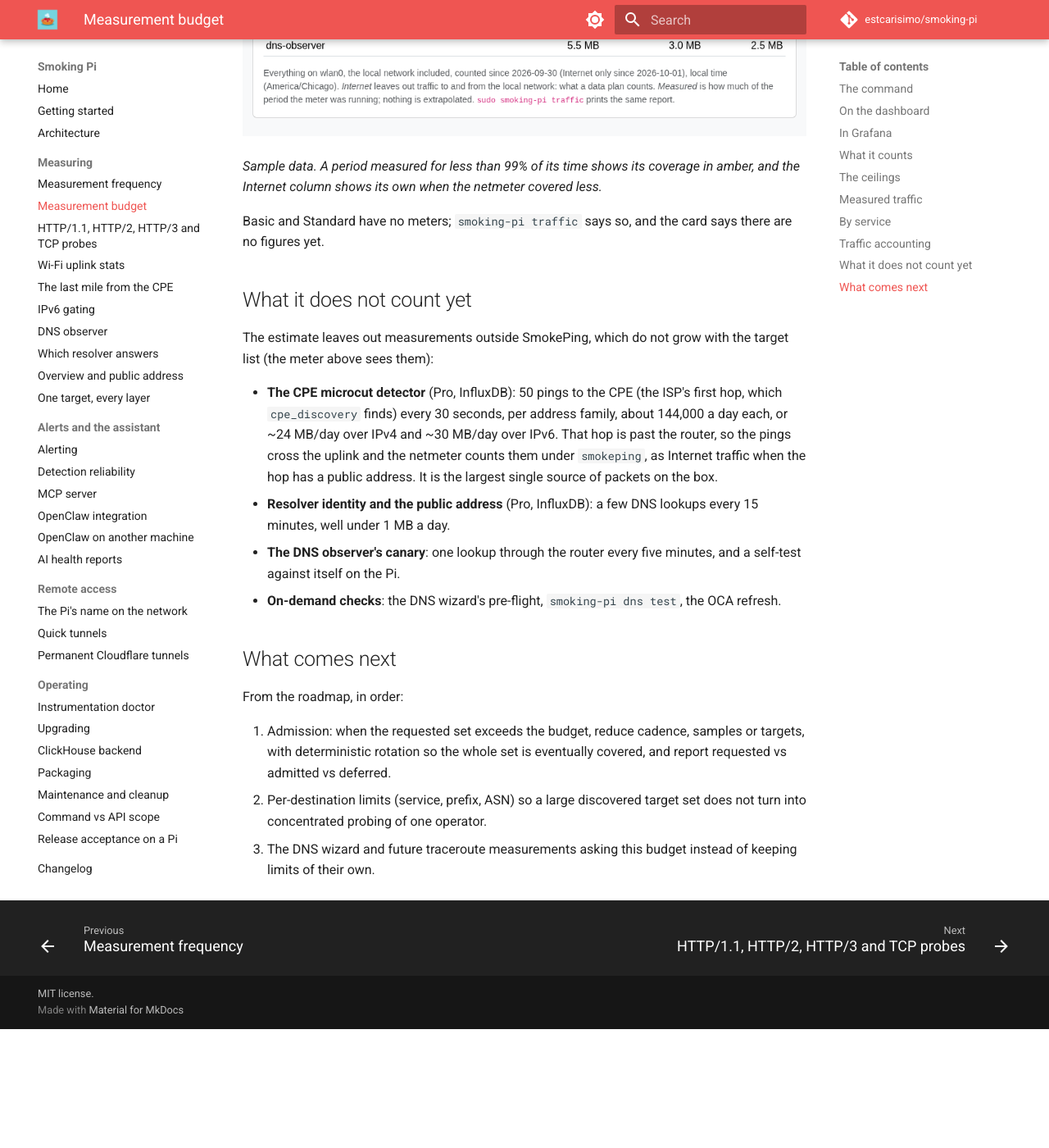
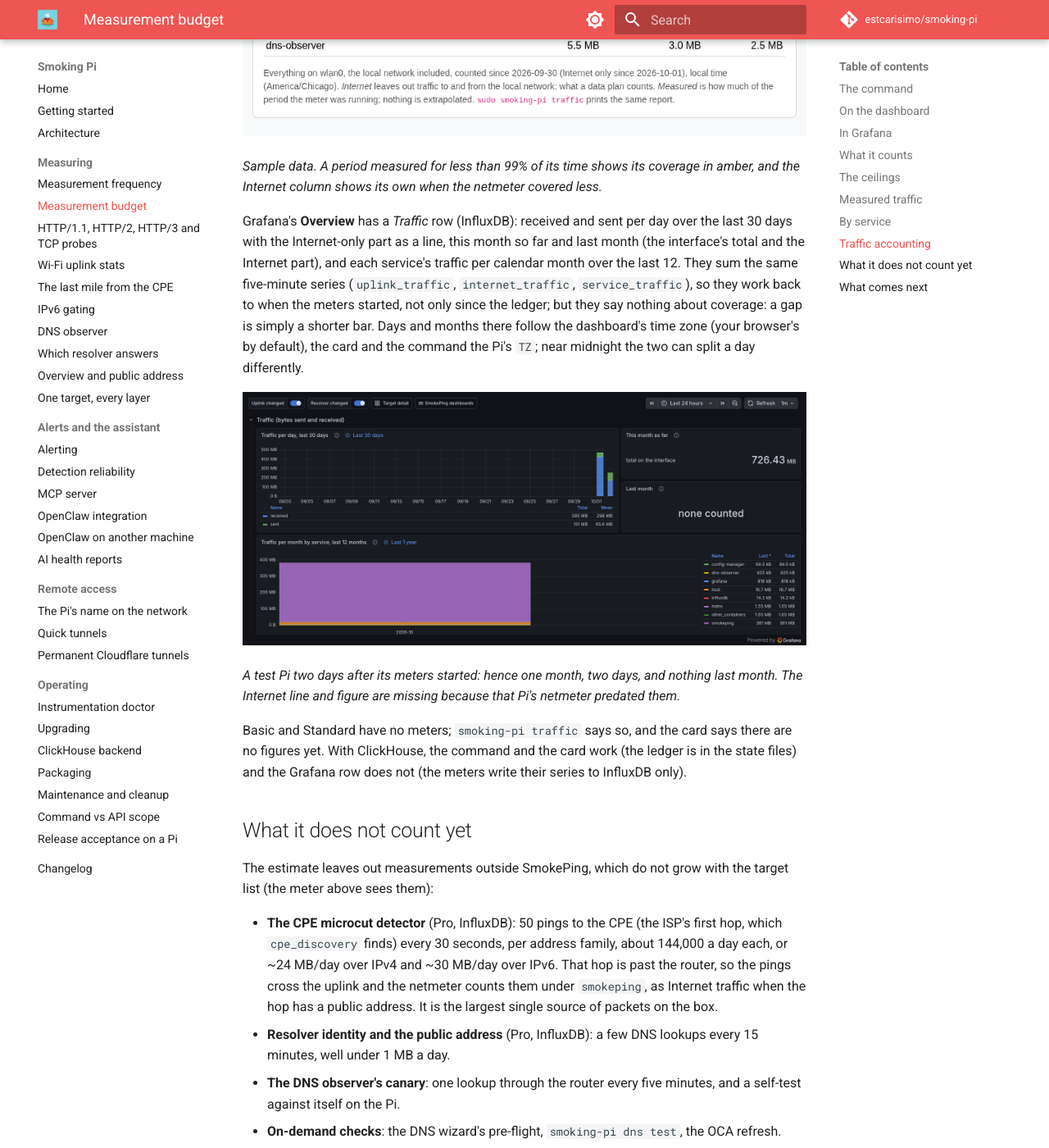
Before and after one commit to estcarisimo/smoking-pi, an MkDocs documentation site: the page built from docs/measurement-budget.md, in a window 1280 px wide and 1400 px high, scrolled down 8683 px. Shown: the whole window at 82% size. Built offline with MkDocs 1.6.1 and Material for MkDocs 9.7.7, drawn with Linux system fonts in a browser that asks for light colours; comment, search, counter and statistics services are not loaded; before the commit the page ends 9938 px from its top, so only the background shows below that.

Commit message:
feat(grafana): a Traffic row in the Overview: bytes per day, this month, last month, per service per month
The Overview showed traffic only as a rate. The new row sums the existing
five-minute series into days (30) and calendar months (12, per service),
plus this month so far and last month, in the dashboard's time zone
(Flux timezone.location from ${__timezone}). Verified in headless Chromium
against a test Pi's Grafana under Chicago and Tokyo.

Co-Authored-By: Claude Opus 5.5 <noreply@anthropic.com>

```diff
--- a/docs/measurement-budget.md
+++ b/docs/measurement-budget.md
@@ -356,8 +356,27 @@ month's total:
 coverage in amber, and the Internet column shows its own when the netmeter
 covered less.*
 
+Grafana's **Overview** has a *Traffic* row (InfluxDB): received and sent
+per day over the last 30 days with the Internet-only part as a line, this
+month so far and last month (the interface's total and the Internet
+part), and each service's traffic per calendar month over the last 12.
+They sum the same five-minute series (`uplink_traffic`,
+`internet_traffic`, `service_traffic`), so they work back to when the
+meters started, not only since the ledger; but they say nothing about
+coverage: a gap is simply a shorter bar. Days and months there follow
+the dashboard's time zone (your browser's by default), the card and the
+command the Pi's `TZ`; near midnight the two can split a day differently.
+
+![The Overview's Traffic row on a test Pi: daily bars for two days, this month's total, no traffic counted last month, and one month of traffic by service](img/traffic-grafana.png)
+
+*A test Pi two days after its meters started: hence one month, two days,
+and nothing last month. The Internet line and figure are missing because
+that Pi's netmeter predated them.*
+
 Basic and Standard have no meters; `smoking-pi traffic` says so, and the
-card says there are no figures yet.
+card says there are no figures yet. With ClickHouse, the command and the
+card work (the ledger is in the state files) and the Grafana row does
+not (the meters write their series to InfluxDB only).
 
 ## What it does not count yet
 
```
Also changed, not shown: CHANGELOG.md (+11 -0 lines), docs/img/traffic-grafana.png (added), 1 other file.
